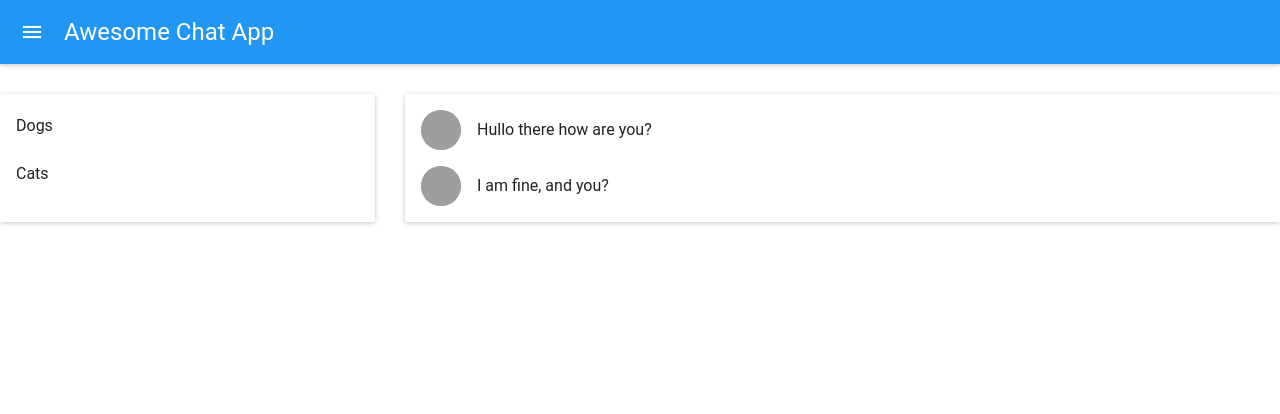
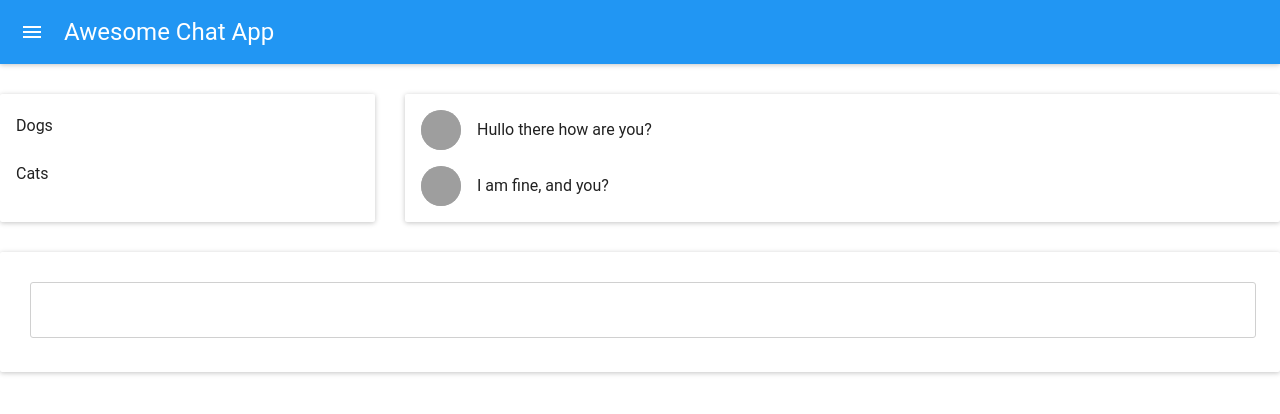
Before and after one commit to euricovidal/test-chat, a React app: page / in a window 1280 px wide. Shown: the top 414 px of the page. Built offline with nearby package versions, Linux system fonts and the light colour scheme; grey boxes are pictures that could not be loaded.

Commit message:
add static MessageBox

```diff
--- a/src/components/App.jsx
+++ b/src/components/App.jsx
@@ -1,5 +1,6 @@
 import React       from 'react'
 import MessageList from './MessageList.jsx'
+import MessageBox  from './MessageBox.jsx'
 import ChannelList from './ChannelList.jsx'
 
 import MuiThemeProvider from 'material-ui/styles/MuiThemeProvider'
@@ -37,6 +38,7 @@ class App extends React.Component {
             <ChannelList />
             <MessageList />
           </div>
+          <MessageBox />
         </div>
       </MuiThemeProvider>
     )
--- /dev/null
+++ b/src/components/MessageBox.jsx
@@ -0,0 +1,30 @@
+import React from 'react'
+import { Card } from 'material-ui'
+
+class MessageBox extends React.Component {
+  render() {
+    var card_style = {
+      maxWidth: 1280,
+      margin: '30px auto',
+      padding: 30
+    }
+    var textarea_style = {
+      width: '100%',
+      borderColor: '#D0D0D0',
+      resize: 'none',
+      borderRadius: 3,
+      minHeight: 50,
+      color: '#555',
+      fontSize: 14,
+      outline: 'auto 0px'
+    }
+
+    return(
+      <Card style={ card_style }>
+        <textarea style={ textarea_style } />
+      </Card>
+    )
+  }
+}
+
+export default MessageBox
```
